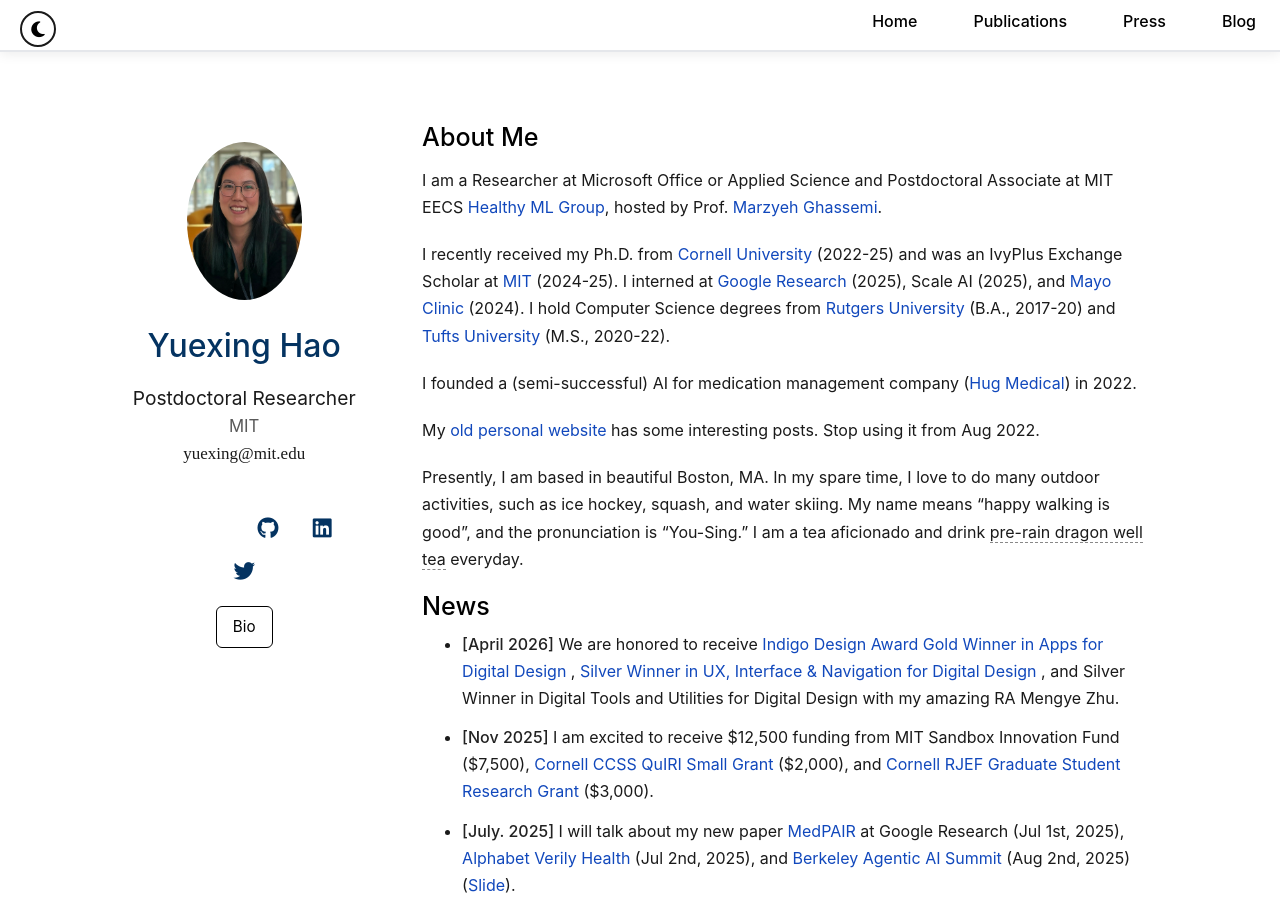
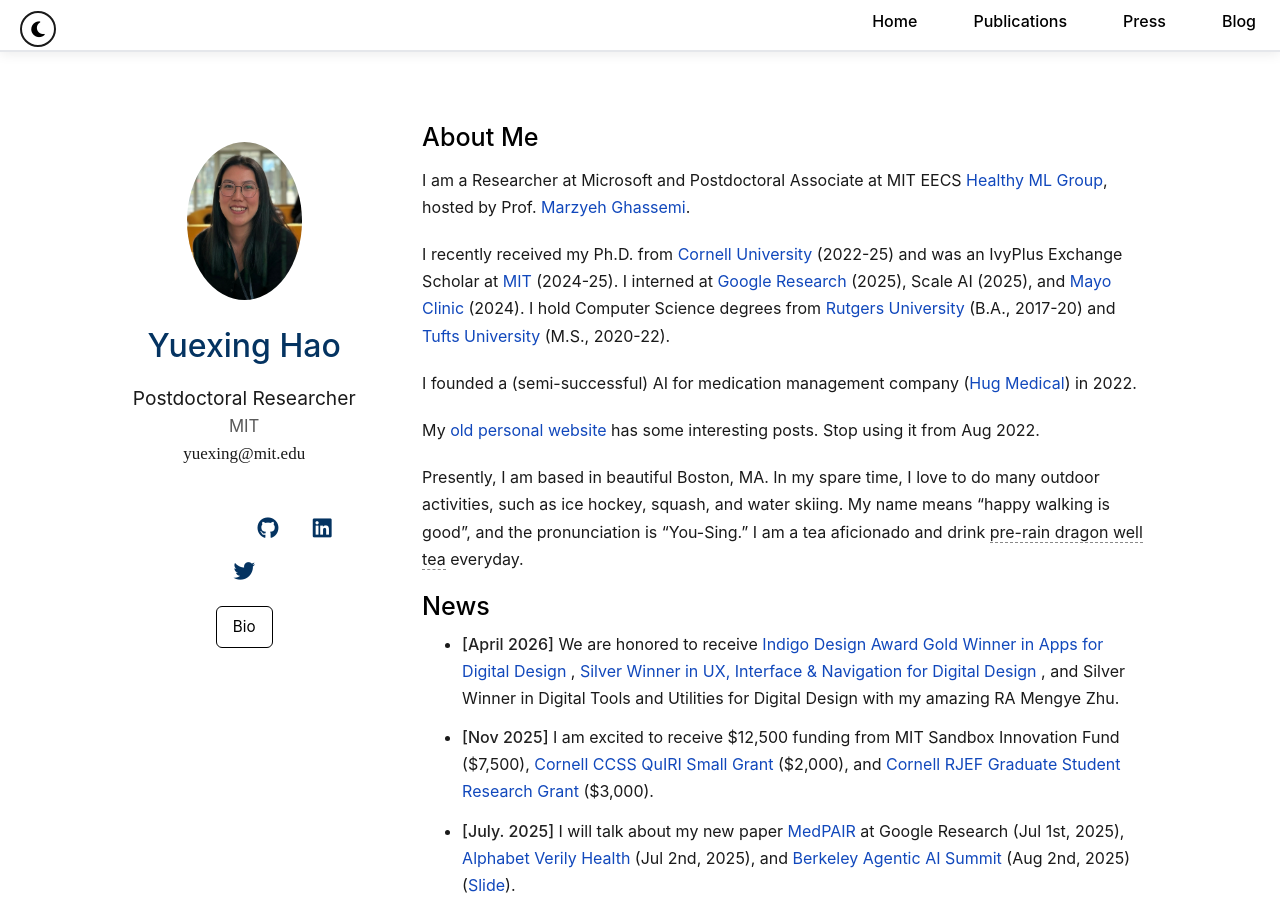
Before and after one commit to YuexingHao/Yuexing-Hao, a Jekyll site: the page built from index.md, in a window 1280 px wide and 900 px high. Built offline with Jekyll 4.4.1, drawn with Linux system fonts in a browser that asks for light colours; a style sheet for code colours, icons or effects is not loaded; our own code applies the rules of GitHub Pages for plain Markdown files.

Commit message:
Update homepage affiliation wording

```diff
--- a/index.md
+++ b/index.md
@@ -4,7 +4,7 @@
 
 ## About Me
 
-I am a Researcher at Microsoft Office or Applied Science and Postdoctoral Associate at MIT EECS [Healthy ML Group](https://healthyml.org/people/), hosted by Prof. [Marzyeh Ghassemi](https://www.csail.mit.edu/person/marzyeh-ghassemi).
+I am a Researcher at Microsoft and Postdoctoral Associate at MIT EECS [Healthy ML Group](https://healthyml.org/people/), hosted by Prof. [Marzyeh Ghassemi](https://www.csail.mit.edu/person/marzyeh-ghassemi).
 
 I recently received my Ph.D. from [Cornell University](https://gradschool.cornell.edu/spotlights/student-spotlight-yuexing-hao/) (2022-25) and was an IvyPlus Exchange Scholar at [MIT](https://www.linkedin.com/posts/aihealthmit_mit-postdoc-yuexing-hao-on-how-an-ai-agent-activity-7418000548697673729-FUIp/) (2024-25). I interned at [Google Research](https://research.google/blog/towards-better-health-conversations-research-insights-on-a-wayfinding-ai-agent-based-on-gemini/) (2025), Scale AI (2025), and [Mayo Clinic](https://newsnetwork.mayoclinic.org/discussion/new-mayo-clinic-study-advances-personalized-prostate-cancer-education-with-an-ehr-integrated-ai-agent/) (2024). I hold Computer Science degrees from [Rutgers University](https://math.sas.rutgers.edu/news-events/news/honors-awards-distinction/1588-rutgers-undergraduate-receives-meritorious-performance-award-in-modeling-contest) (B.A., 2017-20) and [Tufts University](https://yuexinghao.github.io/Yuexing-Hao/assets/files/awards/Hao-Yuexing-GSRC-Letter.pdf) (M.S., 2020-22).
 
```
